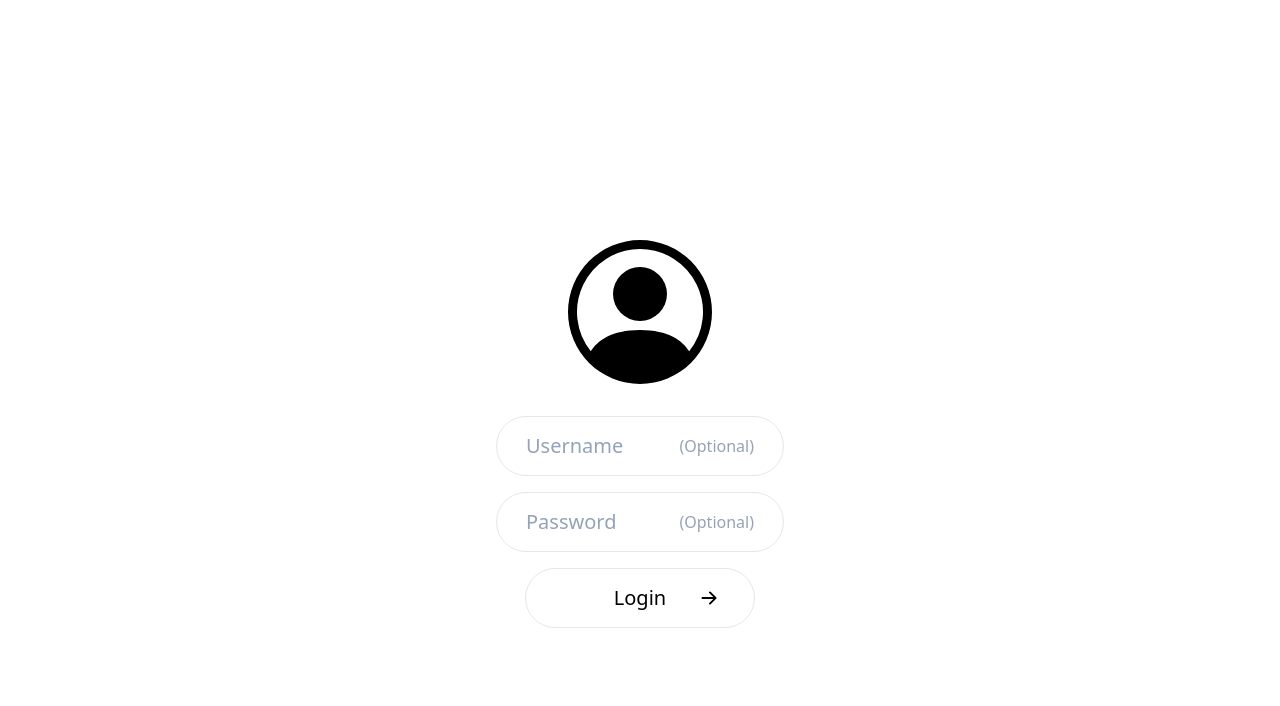
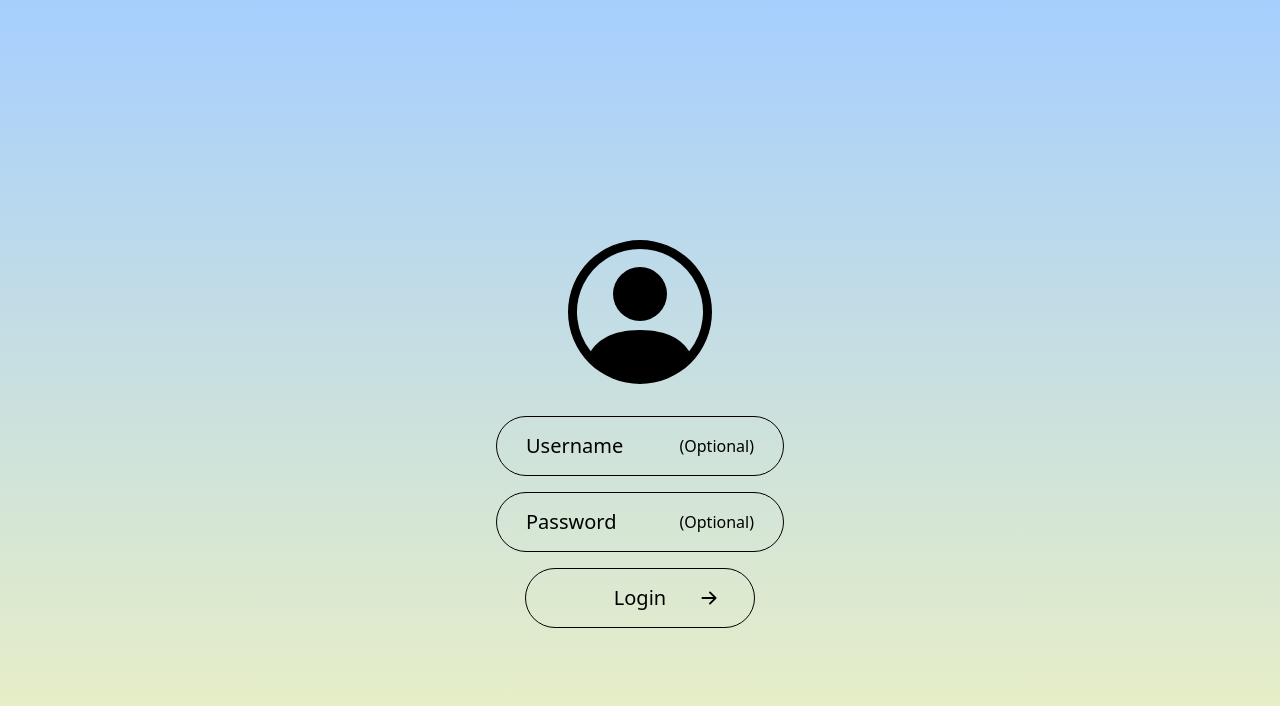
Before and after one commit to dtc105/Portfolio, a React (Vite) app: page / in a window 1280 px wide. Shown: the top 706 px of the page. Built offline with nearby package versions, Linux system fonts and the light colour scheme.

Commit message:
added gradient bg, try to make text cutout border of input

```diff
--- a/src/pages/Login.jsx
+++ b/src/pages/Login.jsx
@@ -19,7 +19,7 @@ function Login() {
     return (
         <div
             id="loginContainer"
-            className="h-full grid grid-rows-login justify-center"
+            className="h-full grid grid-rows-login justify-center bg-gradient-to-b from-blue to-green"
         >
             <img
                 src="avatar.svg"
@@ -28,16 +28,22 @@ function Login() {
                 />
             <form
                 className="w-72 self-start justify-self-center row-start-3 flex flex-col justify-center items-center text-xl gap-4"
-                >
+            >
                 <div id="usernameInput">
                     <p
-                        className={`absolute mx-7.5 text-slate-400 cursor-text transition-all bg-white ${focus === "username" || username ? "px-1 -my-4" : "my-4"}`}
+                        className={
+                            `absolute mx-7.5 text-slate-400 cursor-text transition-all
+                            ${focus === "username" || username ? "px-1 -my-4" : "my-4"}`
+                        }
                         onClick={() => document.getElementById("username").focus()}
                     >
                         Username
                     </p>
                     <p
-                        className={`absolute w-72 text-right px-7.5 py-4.5 text-base text-slate-400 cursor-text transition-opacity ${(focus === "username" || username) && "opacity-0 pointer-events-none"}`}
+                        className={
+                            `absolute w-72 text-right px-7.5 py-4.5 text-base text-slate-400 cursor-text transition-opacity
+                            ${(focus === "username" || username) && "opacity-0 pointer-events-none"}`
+                        }
                         onClick={() => document.getElementById("username").focus()}
                     >
                         (Optional)
@@ -50,19 +56,25 @@ function Login() {
                         onChange={(e) => setUsername(e.target.value)}
                         onFocus={() => setFocus("username")}
                         onBlur={() => setFocus("")}
-                        className="w-full h-15 px-7.5 py-1.5 border rounded-full"
+                        className="w-full h-15 px-7.5 py-1.5 border rounded-full bg-transparent outline-none"
                     />
                 </div>
 
                 <div id="passwordInput">
                     <p
-                        className={`absolute mx-7.5 text-slate-400 cursor-text transition-all bg-white ${focus === "password" || password ? "px-1 -my-4" : "my-4"}`}
+                        className={
+                            `absolute mx-7.5 text-slate-400 cursor-text transition-all
+                            ${focus === "password" || password ? "px-1 -my-4" : "my-4"}`
+                        }
                         onClick={() => document.getElementById("password").focus()}
                     >
                         Password
                     </p>
                     <p
-                        className={`absolute w-72 text-right px-7.5 py-4.5 text-base text-slate-400 cursor-text transition-opacity ${(focus === "password" || password) && "opacity-0 pointer-events-none"}`}
+                        className={
+                            `absolute w-72 text-right px-7.5 py-4.5 text-base text-slate-400 cursor-text transition-opacity
+                            ${(focus === "password" || password) && "opacity-0 pointer-events-none"}`
+                        }
                         onClick={() => document.getElementById("password").focus()}
                     >
                         (Optional)
@@ -75,7 +87,7 @@ function Login() {
                         onChange={(e) => setPassword(e.target.value)}
                         onFocus={() => setFocus("password")}
                         onBlur={() => setFocus("")}
-                        className="w-full h-15 px-7.5 py-1.5 border rounded-full"
+                        className="w-full h-15 px-7.5 py-1.5 border rounded-full bg-transparent outline-none"
                     />
                 </div>
                 <button
--- a/tailwind.config.js
+++ b/tailwind.config.js
@@ -5,6 +5,16 @@ export default {
 		"./src/**/*.{js,ts,jsx,tsx}"
 	],
 	theme: {
+		colors: {
+			"blue": "#A6CFFE",
+			"gray": "#4C5F6B",
+			"dark-gray": "#2B3D41",
+			"green": "#EFF2C0",
+			"brown": "#BEA57D",
+			"transparent": "#0000",
+			"white": "#FFF",
+			"black": "#000"
+		},
 		extend: {
 			height: {
 				"cap": "1cap",
```
Also changed, not shown: src/index.css (line endings or trailing spaces).
